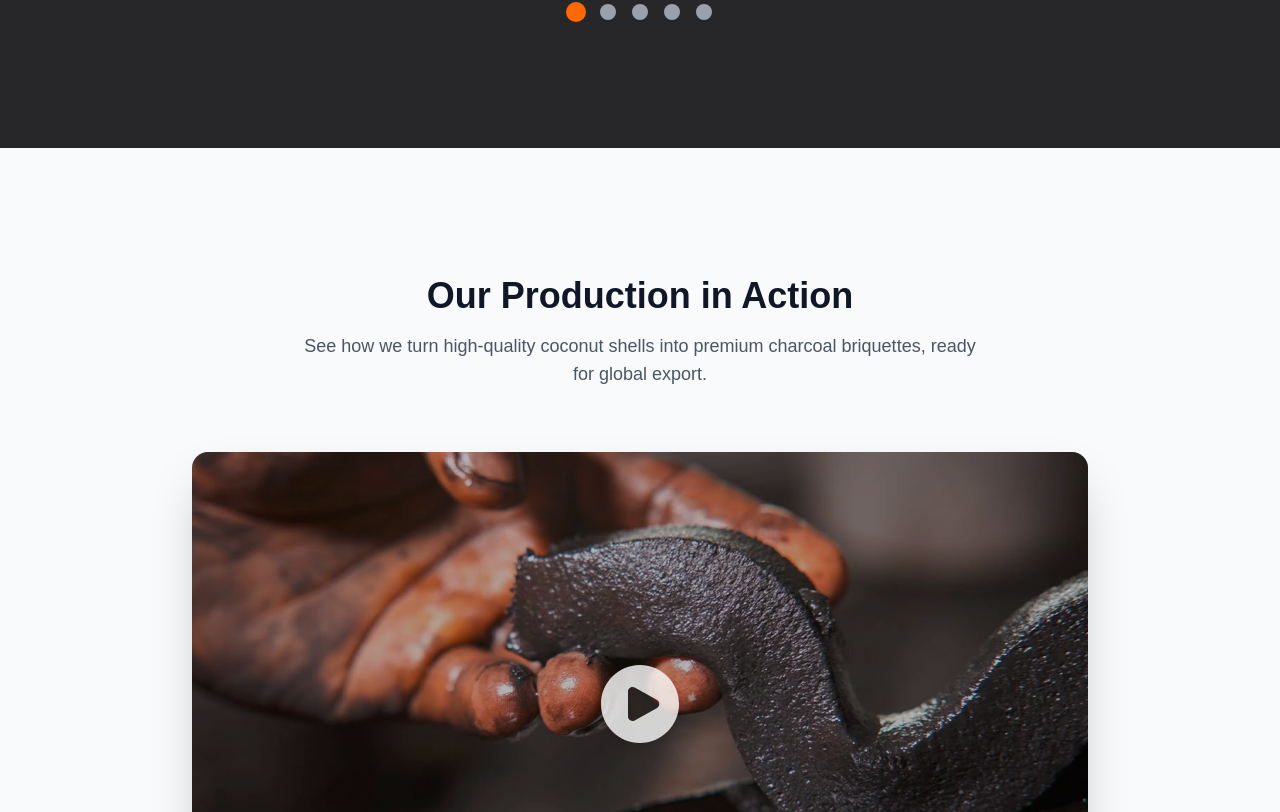
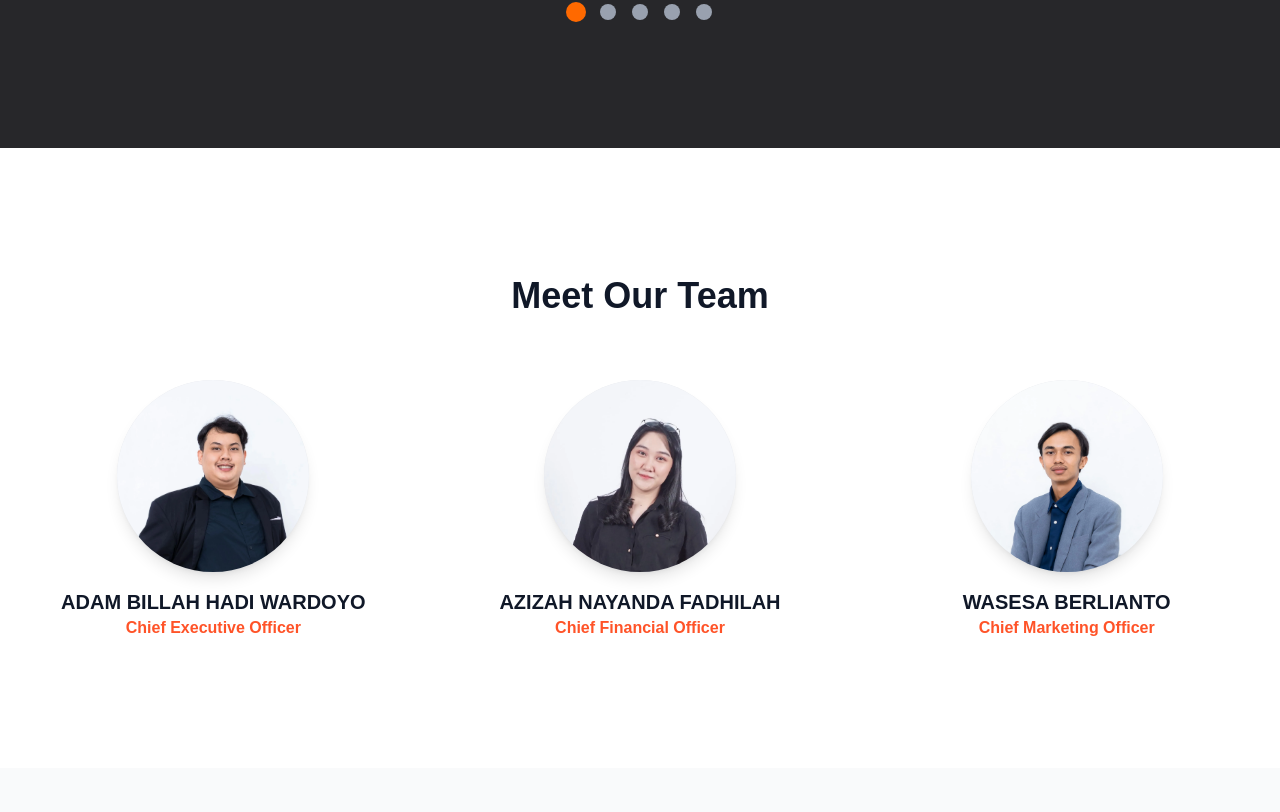
Before and after one commit to adamhadiwardoyo/idi, a Next.js app: page /en in a window 1280 px wide. Shown: the part 8328-9140 px from the top of the page. Built offline with nearby package versions, Linux system fonts and the light colour scheme; no server answers.

Commit message:
removed video

```diff
--- a/app/[locale]/page.tsx
+++ b/app/[locale]/page.tsx
@@ -21,7 +21,6 @@ const OurTeam = dynamic(() => import('@/components/OurTeam'));
 const Footer = dynamic(() => import('@/components/Footer'));
 const BlogSection = dynamic(() => import('@/components/BlogSection'));
 const LocationMap = dynamic(() => import('@/components/LocationMap'));
-const VideoSection = dynamic(() => import('@/components/VideoSection'));
 
 export default function HomePage() {
   // Initialize AOS when the component mounts on the client side
@@ -54,12 +53,7 @@ export default function HomePage() {
       <Shipping />
       <Testimonials />
       <GallerySlider />
-      <VideoSection
-        title="Our Production in Action" // Ganti dengan t('videoSection.title') jika sudah diterjemahkan
-        subtitle="See how we turn high-quality coconut shells into premium charcoal briquettes, ready for global export." // Ganti dengan t('videoSection.subtitle')
-        thumbnailSrc="/thumbnail.webp"
-        youtubeId="meBd1GHC2yg" // <-- Ganti dengan ID video YouTube Anda
-      />
+
       <OurTeam />
       <div id="blog">
         <BlogSection />
```
